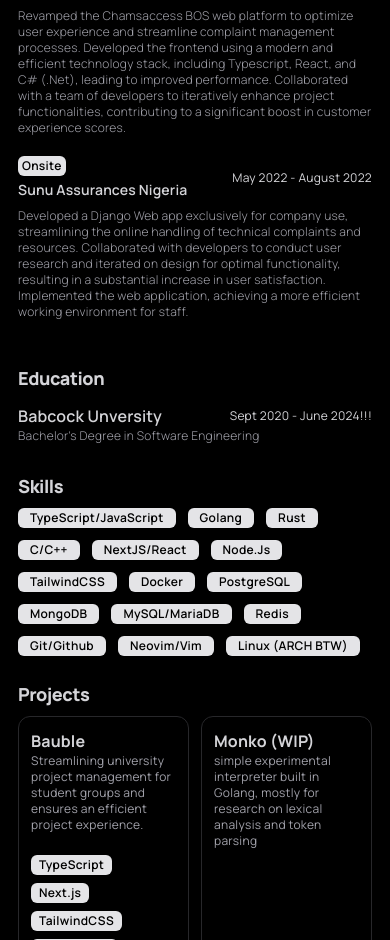
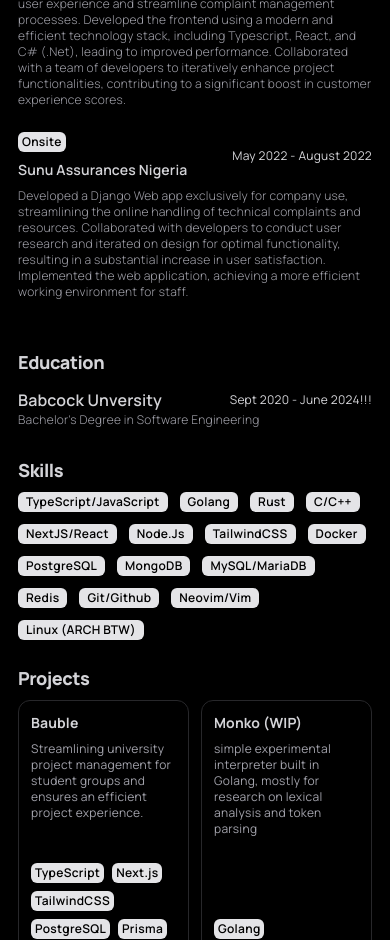
Before and after one commit to sijirama/website, a Next.js app: page /portfolio in a window 390 px wide. Shown: the part 1060-2000 px from the top of the page. Built offline with nearby package versions, Linux system fonts and the light colour scheme; a web font is replaced by a local one.

Commit message:
call me anita the way i maximize these wins

```diff
--- a/src/app/(main)/portfolio/page.tsx
+++ b/src/app/(main)/portfolio/page.tsx
@@ -36,7 +36,7 @@ export default function Page() {
     return (
         <main className={` ${manrope.className} flex min-h-screen flex-col gap-4 items-center mx-auto pt-2 w-full md:3/5 lg:w-3/6  text-zinc-300 -tracking-widest p-2.5  md:p-5`}>
             <div className="flex justify-between items-center w-full">
-                <div className="w-3/5 flex flex-col gap-2">
+                <div className="w-full md:w-3/5 flex flex-col gap-2">
                     <p className="font-extrabold -tracking-wide text-lg">
                         Ilesanmi Oluwasijibomi Gbemileke.
                     </p>
@@ -77,10 +77,10 @@ export default function Page() {
             <div className="w-full my-4">
                 <p className="font-extrabold -tracking-wide text-lg">Work Experience</p>
                 {expereince.map((exp, i) => (
-                    <div className="my-3" key={i}>
+                    <div className="my-4 md:my-3" key={i}>
                         <div className="flex items-center justify-between">
-                            <div className="flex-col-reverse justify-start flex items-start md:flex-row md:items-center gap-1 md:gap-3 my-2 md:my-1 ">
-                                <p className="font-semibold text-sm md:text-base tracking-[0.010em] text-clip ">{exp.name}</p>
+                            <div className="flex-col-reverse justify-start flex items-start md:flex-row md:items-center gap-2 md:gap-3 my-2 md:my-1 ">
+                                <p className="font-semibold text-sm  md:text-base tracking-[0.010em] text-clip ">{exp.name}</p>
                                 <div className="text-xs bg-zinc-200 text-black rounded-md py-0.5 px-1 md:px-3 font-semibold tracking-wide" >{exp.mode}</div>
                             </div>
                             <p className="text-xs md:text-sm tracking-wide">{exp.period}</p>
@@ -109,7 +109,7 @@ export default function Page() {
                 <p className="font-extrabold -tracking-wide text-lg">Skills</p>
                 <div className="flex items-center flex-wrap gap-3 my-2">
                     {skills.map((skill, i) => (
-                        <div key={i} className="text-xs bg-zinc-200 text-black rounded-md py-0.5 px-3 font-semibold tracking-wide" >{skill}</div>
+                        <div key={i} className="text-xs bg-zinc-200 text-black rounded-md py-0.5 px-2 md:px-3 font-semibold tracking-wide" >{skill}</div>
                     ))}
                 </div>
             </div>
@@ -118,14 +118,14 @@ export default function Page() {
                 <div className="items-center gap-3 my-2 grid grid-cols-2 md:grid-cols-3">
                     {projects.map((project, i) => (
                         <a href={project?.link} key={i} target="_blank">
-                            <div className="p-3 hover:bg-zinc-950 transition-colors duration-200 border border-zinc-800 rounded-xl h-72 md:h-56 flex flex-col justify-between">
-                                <div>
-                                    <p className="font-bold tracking-[0.010em]">{project.title}</p>
+                            <div className="p-3 hover:bg-zinc-950 transition-colors duration-200 border border-zinc-800 rounded-xl h-64 md:h-56 flex flex-col justify-between">
+                                <div className="space-y-2">
+                                    <p className="text-sm font-bold tracking-[0.010em]">{project.title}</p>
                                     <p className="text-xs tracking-wide text-zinc-400">{project.description}</p>
                                 </div>
                                 <div className="flex gap-2 flex-wrap py-1">
                                     {project.technologies.map((skill, i) => (
-                                        <div key={i} className="text-xs bg-zinc-200 text-black rounded-md py-0.5 px-2 md:px-3 font-semibold tracking-wide" >{skill}</div>
+                                        <div key={i} className="text-xs bg-zinc-200 text-black rounded-md py-0.5 px-1 md:px-3 font-semibold tracking-wide" >{skill}</div>
                                     ))}
                                 </div>
                             </div>
--- a/src/components/Menu.tsx
+++ b/src/components/Menu.tsx
@@ -63,7 +63,7 @@ export default function Menu({ state }: Props) {
     }, [state]);
 
     // a styles
-    const liStyle = ` ${manrope.className} text-[4rem]/none md:text-[6rem]/none font-extrabold -tracking-widest overflow-hidden text-zinc-500  hover:skew-x-2 hover:scale-105 transition transition-transform duration-300 overflow-visible `;
+    const liStyle = ` ${manrope.className} text-[3rem]/none md:text-[6rem]/none font-extrabold -tracking-widest overflow-hidden text-zinc-400 md:text-zinc-500  hover:skew-x-2 hover:scale-105 transition transition-transform duration-300 overflow-visible `;
     const aStyle = "hover:text-zinc-300 overflow-hidden";
 
     return (
@@ -116,7 +116,7 @@ export default function Menu({ state }: Props) {
                         </nav>
                         <div ref={info} id="menu-info gap-8 flex flex-col ">
                             <p
-                                className={`font-light text-xs md:text-sm text-zinc-500 ${manrope.className}`}
+                                className={`font-light text-xs md:text-sm text-zinc-400 md:text-zinc-500 ${manrope.className}`}
                             >
                                 To know more about me and what i am currently working on you can
                                 check the about page, writing has always been my way of gaining
```
